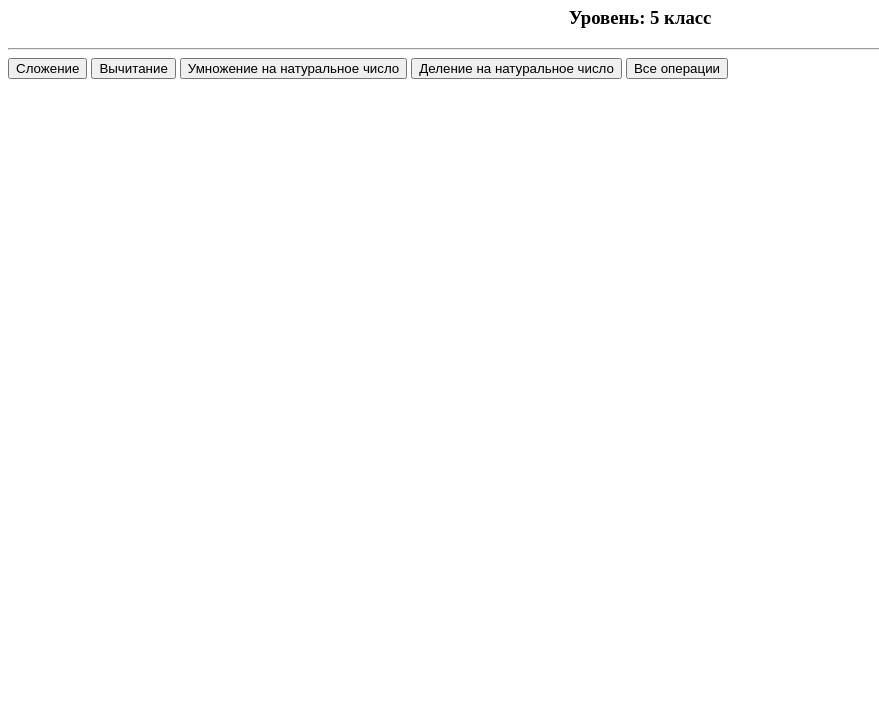
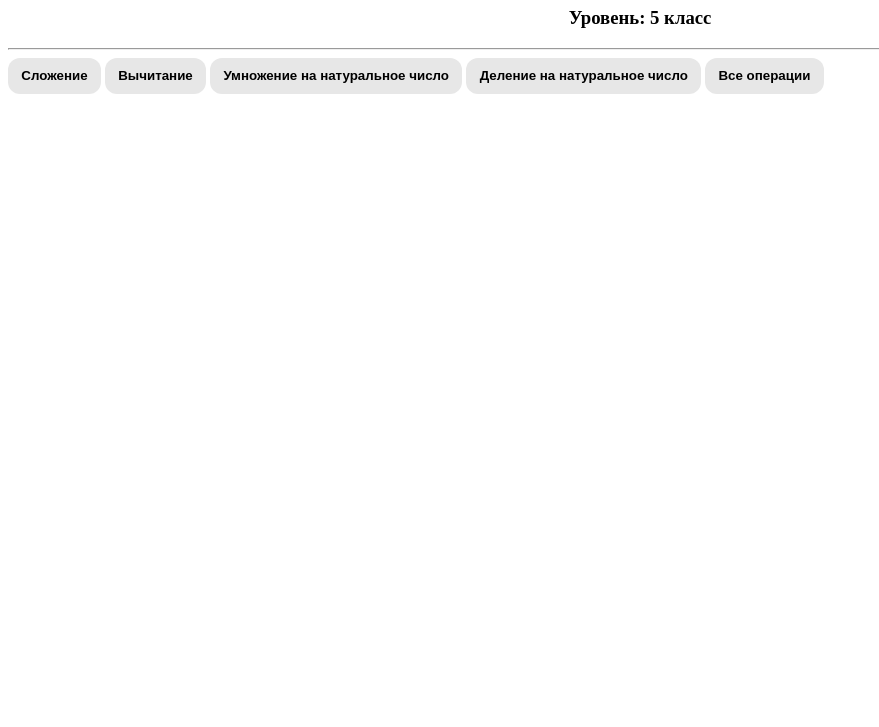
Before and after one commit to Nektorinka/school-project, a plain HTML site: page index.html in a window 1280 px wide. Shown: the part 73-800 px from the top of the page, without its empty margins (0-879 px from the left). Drawn offline with Linux system fonts and the light colour scheme.

Commit message:
Add files via upload

```diff
--- a/index.html
+++ b/index.html
@@ -5,6 +5,24 @@
 	<meta charset="UTF-8">
     <meta name="viewport" content="width=device-width, initial-scale=1">
 	<title>Тренажёр устного счёта</title>
+	<style type="text/css">
+		h1 {
+			font: "Helvetica";
+		}
+		.button {
+		  font-weight: 700;
+		  color: black;
+		  text-decoration: none;
+		  padding: .8em 1em ;
+		  border-radius: 12px;
+		  background-color: #e7e7e7;
+		  transition: 0.2s;
+		  border:  0px;
+		}
+		.button:hover { background-color: #66CDAA; }
+		.button:active { background-color: #66CDAA;
+		}
+	</style>
 </head>
 <body>
 
```
